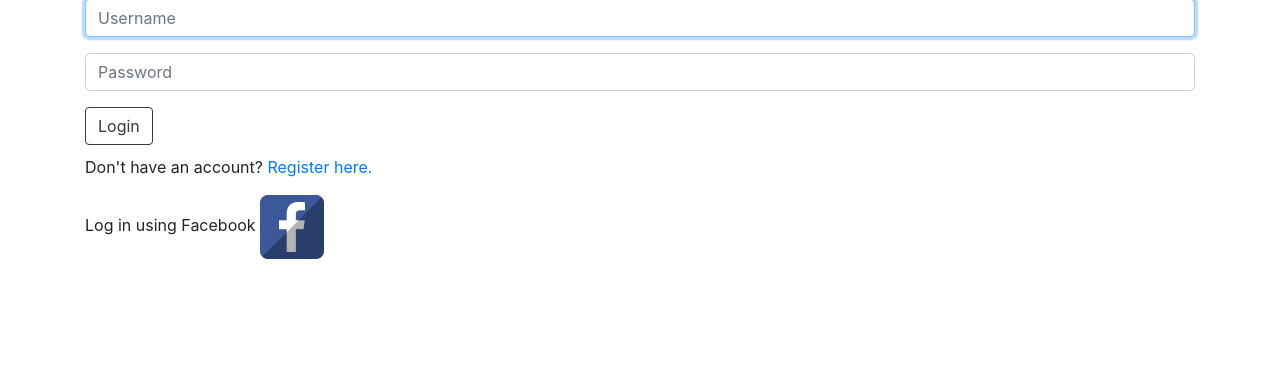
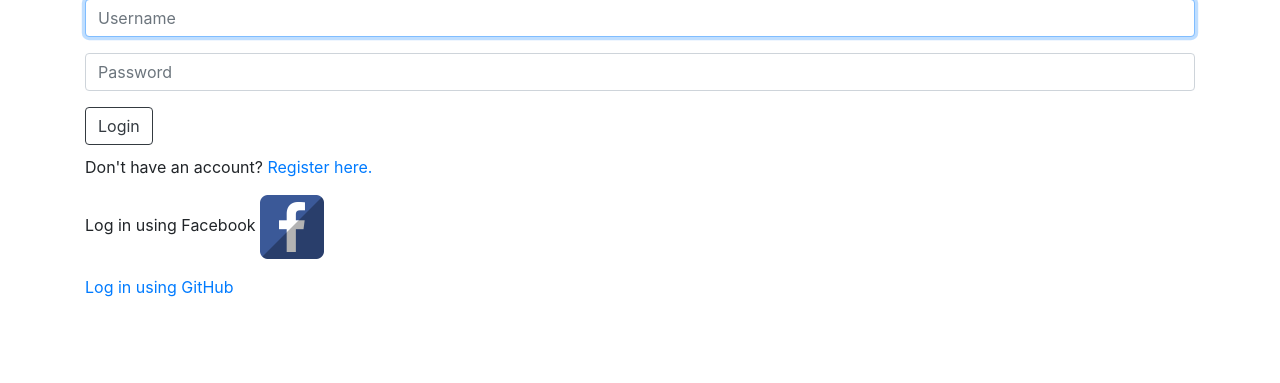
Before and after one commit to MotazBellah/ecommerce, a Django app: page /login in a window 1280 px wide. Shown: the part 201-584 px from the top of the page. Run offline with Django 3.2, Linux system fonts and the light colour scheme; data comes from the database, SQL or seed files in the repository; both versions use the stored data as it was after the commit; some libraries are stand-ins or nearby versions.

Commit message:
Login using GitHub

```diff
--- a/ecommerce/settings.py
+++ b/ecommerce/settings.py
@@ -49,6 +49,7 @@ INSTALLED_APPS = [
     'allauth.socialaccount',
     'allauth.socialaccount.providers.google',
     'allauth.socialaccount.providers.facebook',
+    'allauth.socialaccount.providers.github',
 ]
 
 SITE_ID = 1
--- /dev/null
+++ b/store/templates/components/github.html
@@ -0,0 +1,5 @@
+{% load socialaccount %}
+{% providers_media_js %}
+{% load static %}
+
+<a href="{% provider_login_url 'github' %}">Log in using GitHub</a>
--- a/store/templates/store/login.html
+++ b/store/templates/store/login.html
@@ -23,6 +23,7 @@
 
         <p class="info-form">Don't have an account? <a href="{% url 'register' %}">Register here.</a></p>
         {% include "components/facebook.html" %}
+        {% include "components/github.html" %}
 
 </div>
 {% endblock %}
--- a/store/templates/store/register.html
+++ b/store/templates/store/register.html
@@ -1,8 +1,8 @@
 {% extends "store/layout.html" %}
 {% load static %}
 
+{% block content %}
 <div class="container login">
-    {% block content %}
         {% if message %}
             <div class="data-info">{{ message }}</div>
         {% endif %}
@@ -24,5 +24,6 @@
         </form>
 
         <p class="info-form">Already have an account? <a href="{% url 'login' %}">Log In here.</a></p>
-    {% endblock %}
+        {% include "components/facebook.html" %}
 </div>
+{% endblock %}
```
Also changed, not shown: db.sqlite3.
